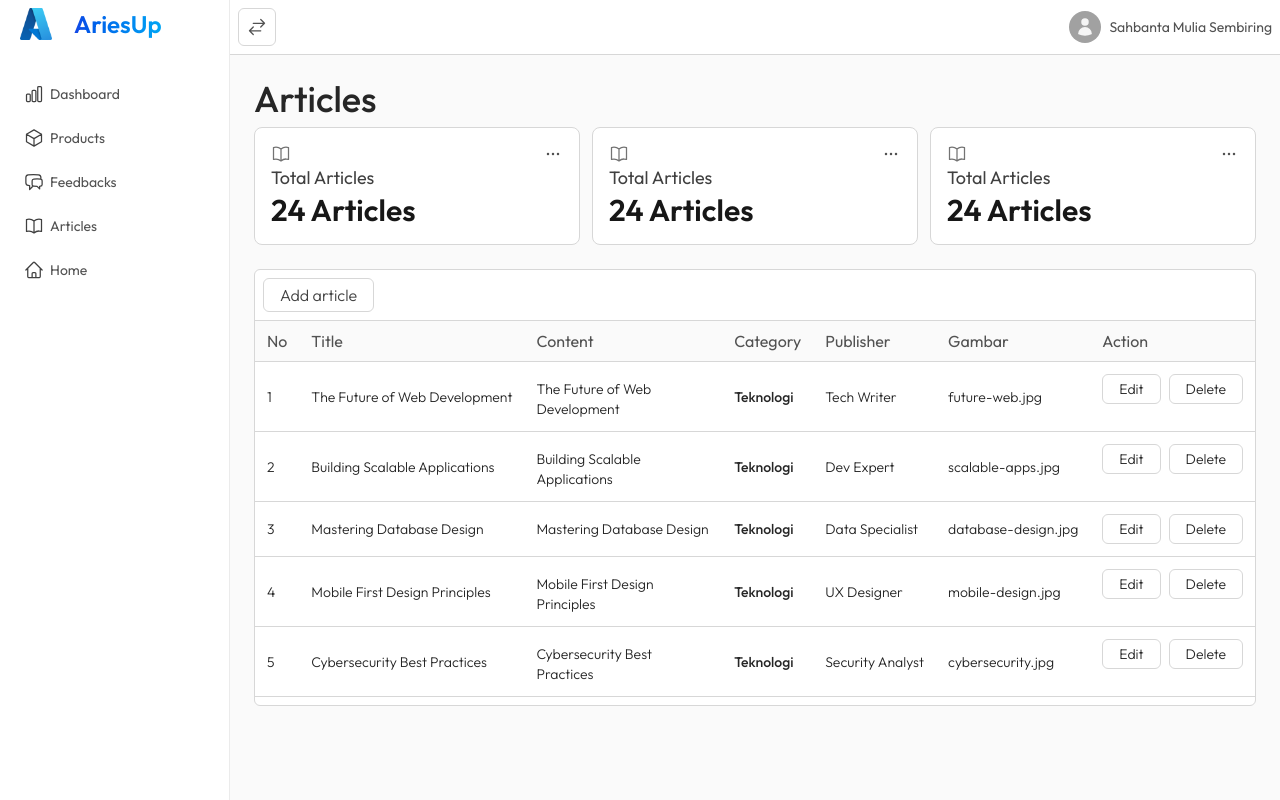
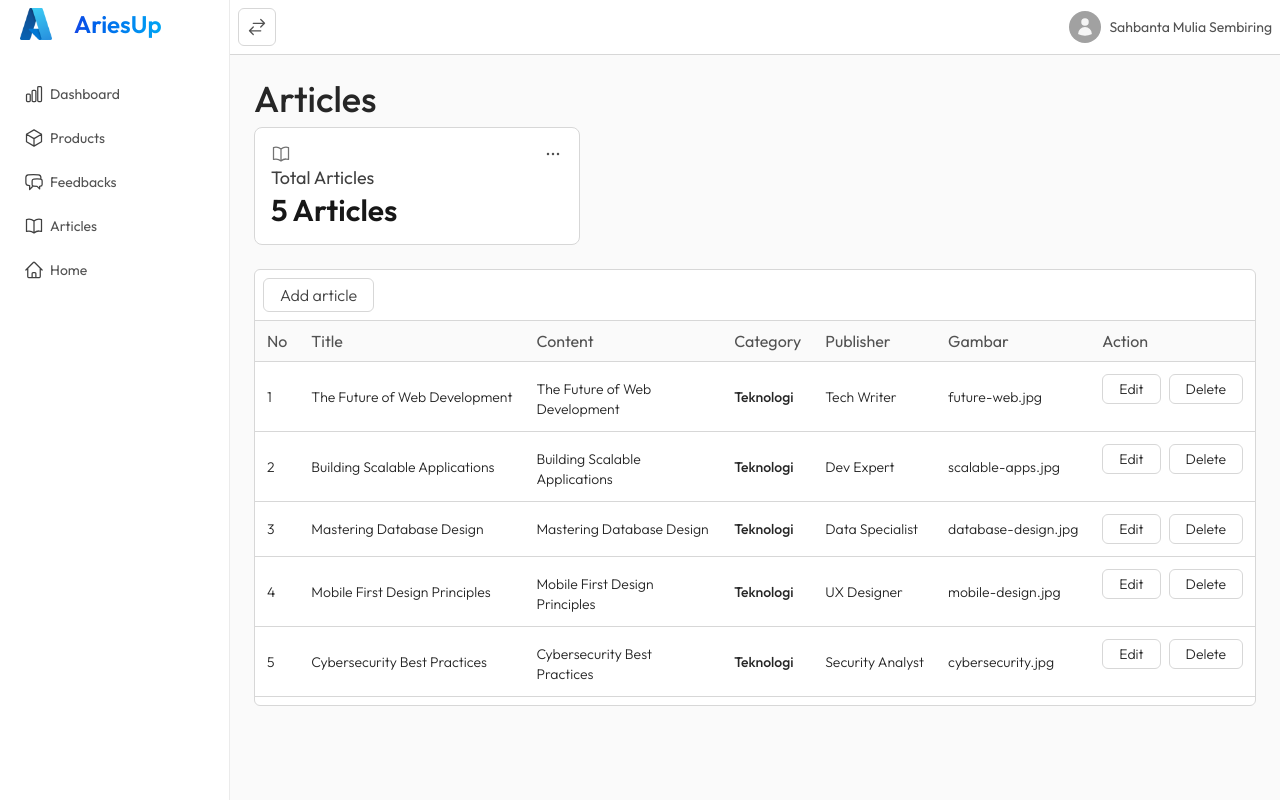
Before and after one commit to ValerieAttila09/tugas-project-php, a PHP site: page /modules/dashboard/articles.php in a window 1280 px wide. Run offline with PHP 8.4, Linux system fonts and the light colour scheme; a user stored in the database is signed in; data comes from the database, SQL or seed files in the repository; some libraries are stand-ins or nearby versions.

Commit message:
most of the features completly created

```diff
--- a/modules/dashboard/articles.php
+++ b/modules/dashboard/articles.php
@@ -99,6 +99,11 @@ if (!isLoggedIn()) {
               <h1 class="text-4xl text-neutral-800 outfit-medium">Articles</h1>
             </div>
             <div class="grid grid-cols-3 gap-3">
+              <?php
+              $artikelQuery = "SELECT * FROM tb_artikel";
+              $artikelResult = mysqli_query($con, $artikelQuery);
+              $artikelCount = mysqli_num_rows($artikelResult);
+              ?>
               <div class="col-span-1 rounded-lg border border-[#d7d7d7] p-4 bg-white">
                 <div class="flex items-center justify-between">
                   <div class="">
@@ -114,43 +119,7 @@ if (!isLoggedIn()) {
                 </div>
                 <div class="">
                   <h3 class="text-lg text-neutral-700 outfit-regular">Total Articles</h3>
-                  <h1 class="text-3xl text-neutral-900 outfit-semibold">24 Articles</h1>
-                </div>
-              </div>
-              <div class="col-span-1 rounded-lg border border-[#d7d7d7] p-4 bg-white">
-                <div class="flex items-center justify-between">
-                  <div class="">
-                    <svg xmlns="http://www.w3.org/2000/svg" fill="none" viewBox="0 0 24 24" stroke-width="1.5" stroke="currentColor" class="size-5 text-neutral-500">
-                      <path stroke-linecap="round" stroke-linejoin="round" d="M12 6.042A8.967 8.967 0 0 0 6 3.75c-1.052 0-2.062.18-3 .512v14.25A8.987 8.987 0 0 1 6 18c2.305 0 4.408.867 6 2.292m0-14.25a8.966 8.966 0 0 1 6-2.292c1.052 0 2.062.18 3 .512v14.25A8.987 8.987 0 0 0 18 18a8.967 8.967 0 0 0-6 2.292m0-14.25v14.25" />
-                    </svg>
-                  </div>
-                  <div class="">
-                    <svg xmlns="http://www.w3.org/2000/svg" fill="none" viewBox="0 0 24 24" stroke-width="1.5" stroke="currentColor" class="size-5 text-neutral-600">
-                      <path stroke-linecap="round" stroke-linejoin="round" d="M6.75 12a.75.75 0 1 1-1.5 0 .75.75 0 0 1 1.5 0ZM12.75 12a.75.75 0 1 1-1.5 0 .75.75 0 0 1 1.5 0ZM18.75 12a.75.75 0 1 1-1.5 0 .75.75 0 0 1 1.5 0Z" />
-                    </svg>
-                  </div>
-                </div>
-                <div class="">
-                  <h3 class="text-lg text-neutral-700 outfit-regular">Total Articles</h3>
-                  <h1 class="text-3xl text-neutral-900 outfit-semibold">24 Articles</h1>
-                </div>
-              </div>
-              <div class="col-span-1 rounded-lg border border-[#d7d7d7] p-4 bg-white">
-                <div class="flex items-center justify-between">
-                  <div class="">
-                    <svg xmlns="http://www.w3.org/2000/svg" fill="none" viewBox="0 0 24 24" stroke-width="1.5" stroke="currentColor" class="size-5 text-neutral-500">
-                      <path stroke-linecap="round" stroke-linejoin="round" d="M12 6.042A8.967 8.967 0 0 0 6 3.75c-1.052 0-2.062.18-3 .512v14.25A8.987 8.987 0 0 1 6 18c2.305 0 4.408.867 6 2.292m0-14.25a8.966 8.966 0 0 1 6-2.292c1.052 0 2.062.18 3 .512v14.25A8.987 8.987 0 0 0 18 18a8.967 8.967 0 0 0-6 2.292m0-14.25v14.25" />
-                    </svg>
-                  </div>
-                  <div class="">
-                    <svg xmlns="http://www.w3.org/2000/svg" fill="none" viewBox="0 0 24 24" stroke-width="1.5" stroke="currentColor" class="size-5 text-neutral-600">
-                      <path stroke-linecap="round" stroke-linejoin="round" d="M6.75 12a.75.75 0 1 1-1.5 0 .75.75 0 0 1 1.5 0ZM12.75 12a.75.75 0 1 1-1.5 0 .75.75 0 0 1 1.5 0ZM18.75 12a.75.75 0 1 1-1.5 0 .75.75 0 0 1 1.5 0Z" />
-                    </svg>
-                  </div>
-                </div>
-                <div class="">
-                  <h3 class="text-lg text-neutral-700 outfit-regular">Total Articles</h3>
-                  <h1 class="text-3xl text-neutral-900 outfit-semibold">24 Articles</h1>
+                  <h1 class="text-3xl text-neutral-900 outfit-semibold"><?= $artikelCount ?> Articles</h1>
                 </div>
               </div>
             </div>
```
Also changed, not shown: assets/css/output.css (+67 -0 lines), index.php (+9 -9 lines), modules/dashboard/feedbacks.php (+4 -4 lines).
